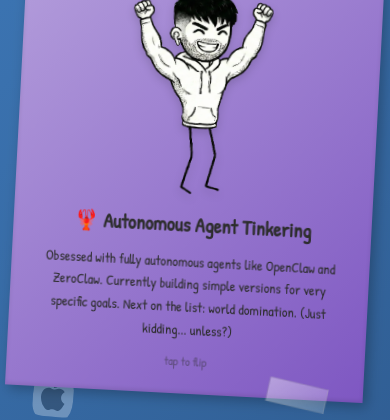
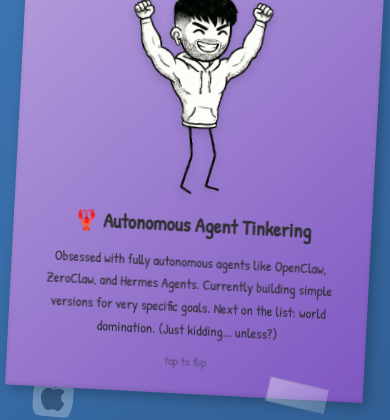
Before and after one commit to architpai/diary-of-archit, a Next.js app: page / in a window 390 px wide. Shown: the part 8860-9280 px from the top of the page. Built offline with nearby package versions, Linux system fonts and the light colour scheme; a web font is replaced by a local one.

Commit message:
fix: add Hermes Agents to content, fix mobile nav overlap
- Add Hermes Agents to autonomous agent tinkering card (EN/JP)
- Move mobile nav dots from bottom-4 to bottom-20 to avoid
  overlapping with Serious Mode toggle button

```diff
--- a/components/MapScrollNav.tsx
+++ b/components/MapScrollNav.tsx
@@ -121,7 +121,7 @@
       </div>
 
       {/* Mobile: colored dots at bottom */}
-      <div className="fixed bottom-4 left-1/2 -translate-x-1/2 z-50 flex md:hidden gap-2.5 px-4 py-2 rounded-full"
+      <div className="fixed bottom-20 left-1/2 -translate-x-1/2 z-50 flex md:hidden gap-2.5 px-4 py-2 rounded-full"
         style={{ backgroundColor: 'rgba(255,249,229,0.85)', boxShadow: '0 2px 10px rgba(0,0,0,0.15)' }}
       >
         {sections.map((s, i) => {
--- a/data/content.en.json
+++ b/data/content.en.json
@@ -21,8 +21,8 @@
       {
         "id": "agents",
         "title": "Autonomous Agent Tinkering",
-        "narrative": "Obsessed with fully autonomous agents like OpenClaw and ZeroClaw. Currently building simple versions for very specific goals. Next on the list: world domination. (Just kidding... unless?)",
-        "details": "Building task-specific agents with tool use and memory. Current project: an agent that monitors deployments and auto-fixes common failures. Uses Claude as the brain.",
+        "narrative": "Obsessed with fully autonomous agents like OpenClaw, ZeroClaw, and Hermes Agents. Currently building simple versions for very specific goals. Next on the list: world domination. (Just kidding... unless?)",
+        "details": "Building task-specific agents with tool use and memory. Exploring Hermes Agents for multi-agent orchestration. Current project: an agent that monitors deployments and auto-fixes common failures. Uses Claude as the brain.",
         "icon": "🦞"
       }
     ],
--- a/data/content.jp.json
+++ b/data/content.jp.json
@@ -21,8 +21,8 @@
       {
         "id": "agents",
         "title": "自律エージェント実験",
-        "narrative": "OpenClawやZeroClawのような完全自律エージェントに夢中。特定の目標に特化したシンプル版を自作中。次の目標：世界征服。（冗談です…たぶん。）",
-        "details": "ツール使用とメモリを備えたタスク特化型エージェントを構築中。現在のプロジェクト：デプロイを監視し、よくある障害を自動修復するエージェント。Claudeを頭脳として使用。",
+        "narrative": "OpenClaw、ZeroClaw、Hermes Agentsのような完全自律エージェントに夢中。特定の目標に特化したシンプル版を自作中。次の目標：世界征服。（冗談です…たぶん。）",
+        "details": "ツール使用とメモリを備えたタスク特化型エージェントを構築中。マルチエージェントオーケストレーションにHermes Agentsを活用。現在のプロジェクト：デプロイを監視し、よくある障害を自動修復するエージェント。Claudeを頭脳として使用。",
         "icon": "🦞"
       }
     ],
```
